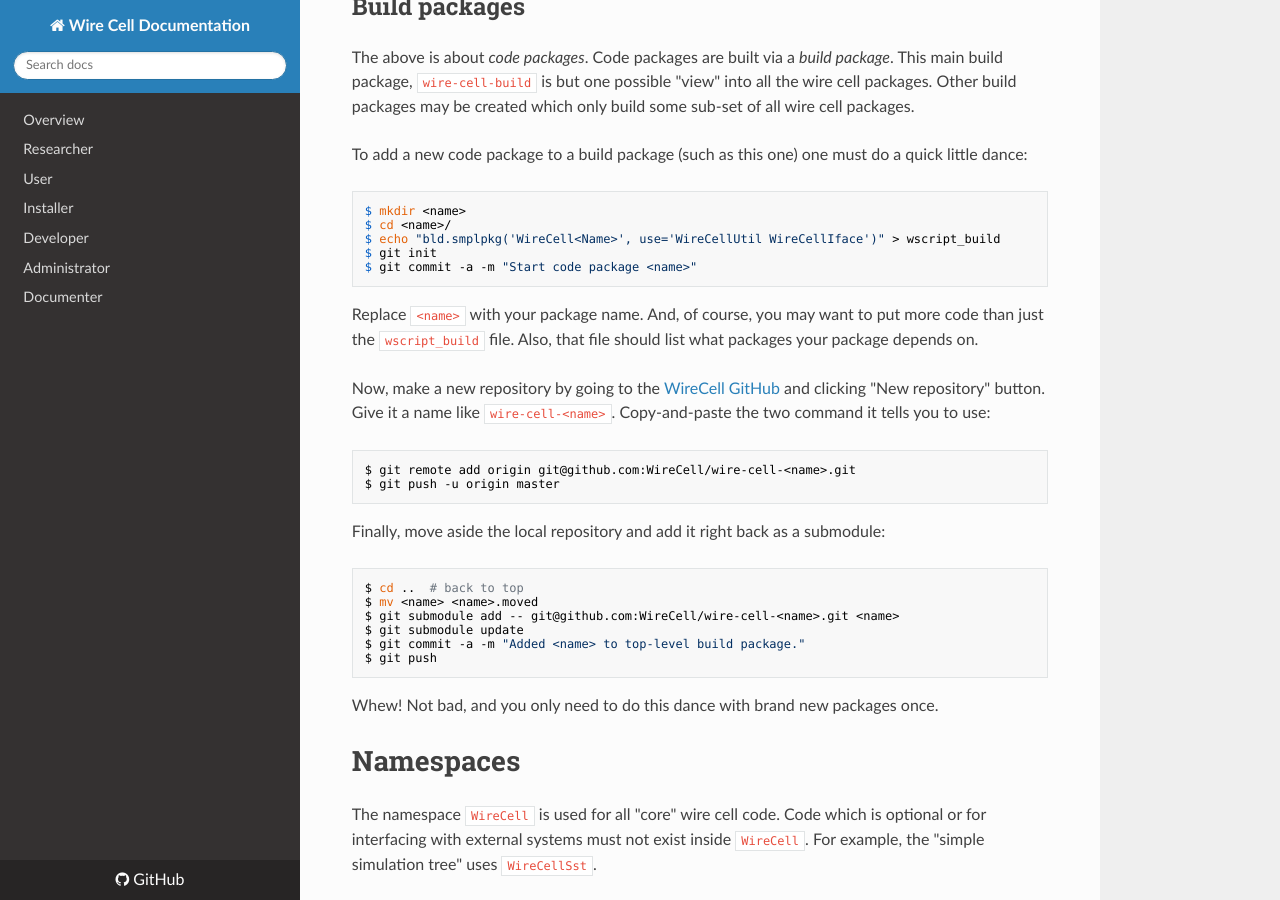
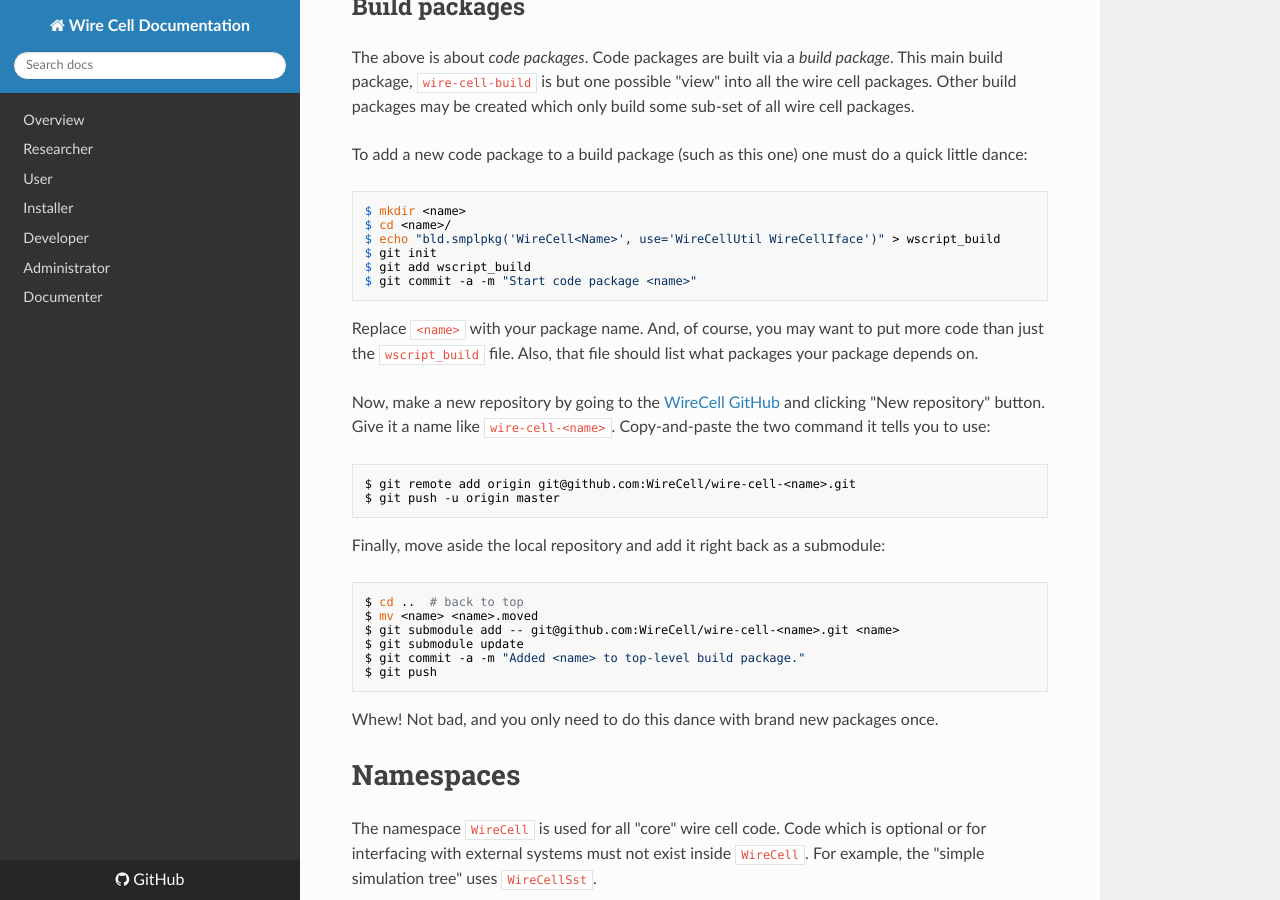
Before and after one commit to WireCell/wire-cell-docs, an MkDocs documentation site: the page built from docs/dev/dev.md, in a window 1280 px wide and 900 px high, scrolled down 2996 px. Built offline with MkDocs 1.6.1, drawn with Linux system fonts in a browser that asks for light colours; nearby versions of some CDN libraries; old or Windows-style settings are respelled for this version of MkDocs.

Commit message:
Add something before first commit

````diff
--- a/docs/dev/dev.md
+++ b/docs/dev/dev.md
@@ -164,6 +164,7 @@
 $ cd <name>/
 $ echo "bld.smplpkg('WireCell<Name>', use='WireCellUtil WireCellIface')" > wscript_build
 $ git init
+$ git add wscript_build
 $ git commit -a -m "Start code package <name>"
 ```
 
````
